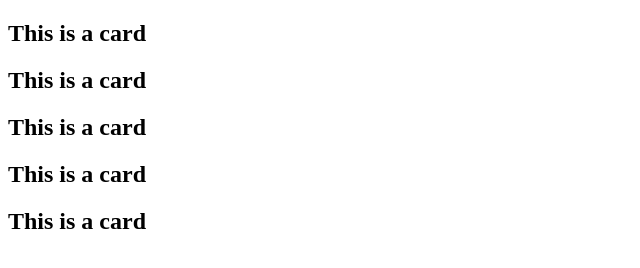
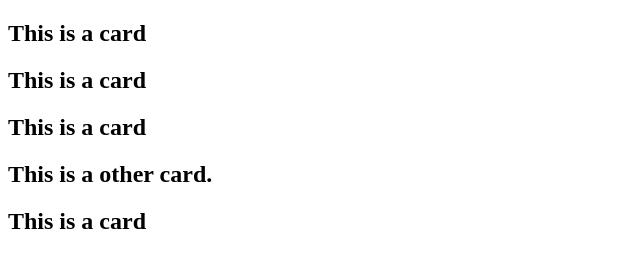
Before and after one commit to FrediKaru/gittest, a plain HTML site: page index.html in a window 1280 px wide. Shown: the full height of the page, 0-640 px from the left. Drawn offline with Linux system fonts and the light colour scheme.

Commit message:
Change third card

```diff
--- a/index.html
+++ b/index.html
@@ -16,7 +16,7 @@
       <h2>This is a card</h2>
     </div>
     <div class="card">
-      <h2>This is a card</h2>
+      <h2>This is a other card.</h2>
     </div>
     <div class="card">
       <h2>This is a card</h2>
```
